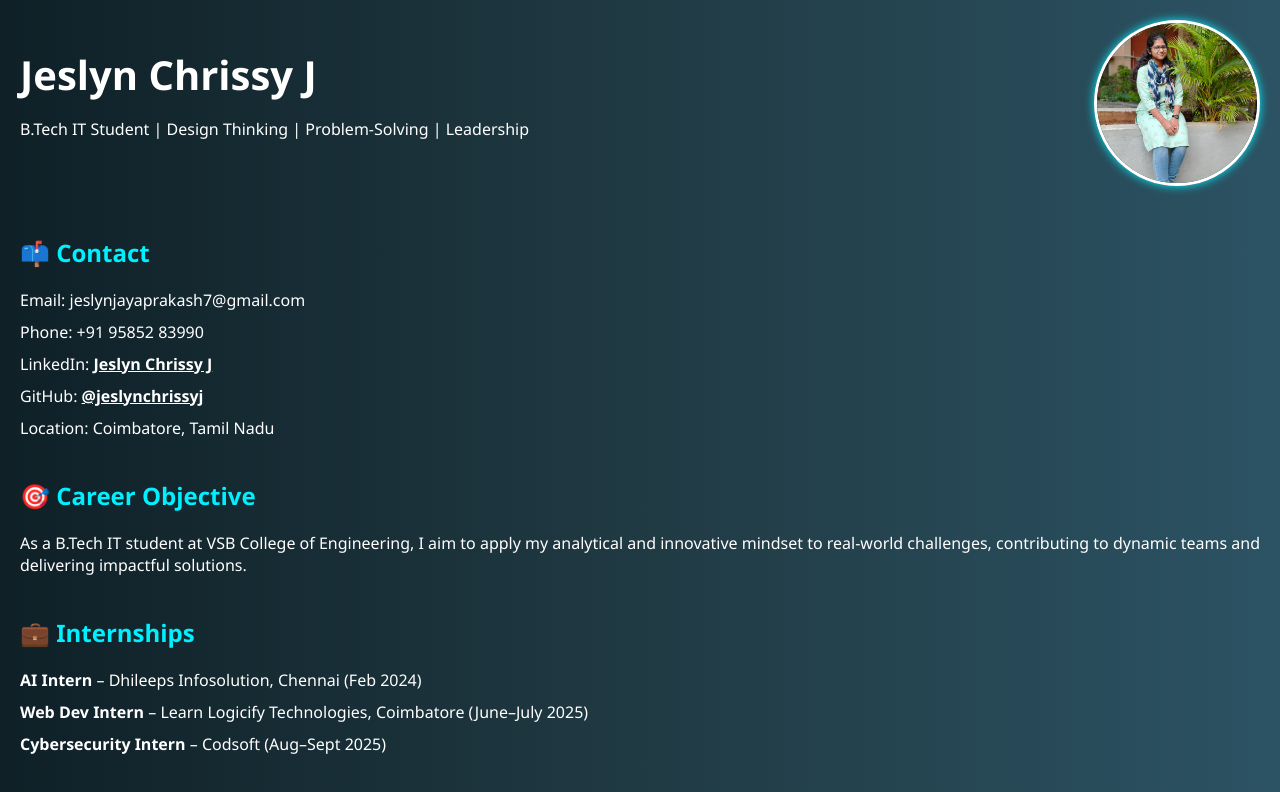
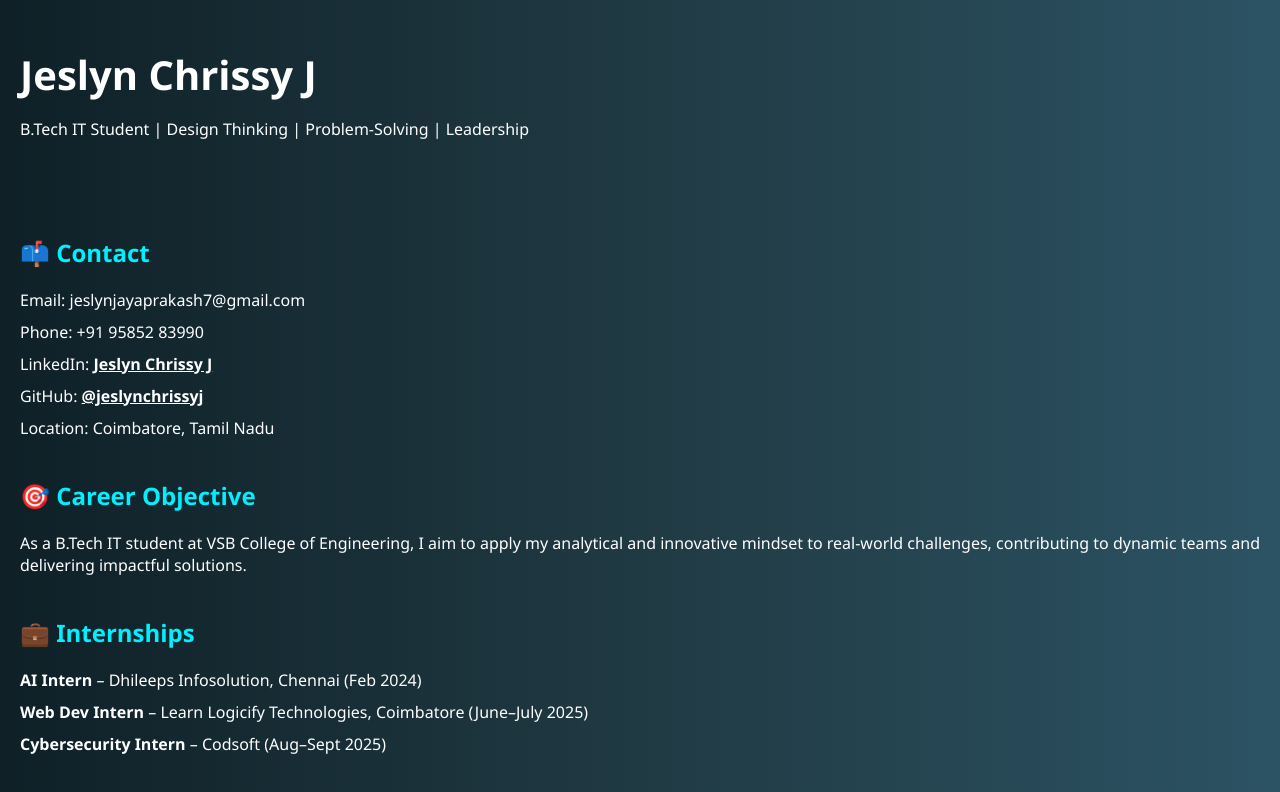
Before and after one commit to jeslynchrissyj/jeslyn_portfolio, a plain HTML site: page index.html in a window 1280 px wide. Shown: the top 792 px of the page. Drawn offline with Linux system fonts and the light colour scheme.

Commit message:
Update index.html

```diff
--- a/index.html
+++ b/index.html
@@ -10,7 +10,6 @@
   <header>
     <h1>Jeslyn Chrissy J</h1>
     <p>B.Tech IT Student | Design Thinking | Problem-Solving | Leadership</p>
-    <img src="profile.jpg" alt="Jeslyn's Profile Photo" />
   </header>
 
   <section>
```
